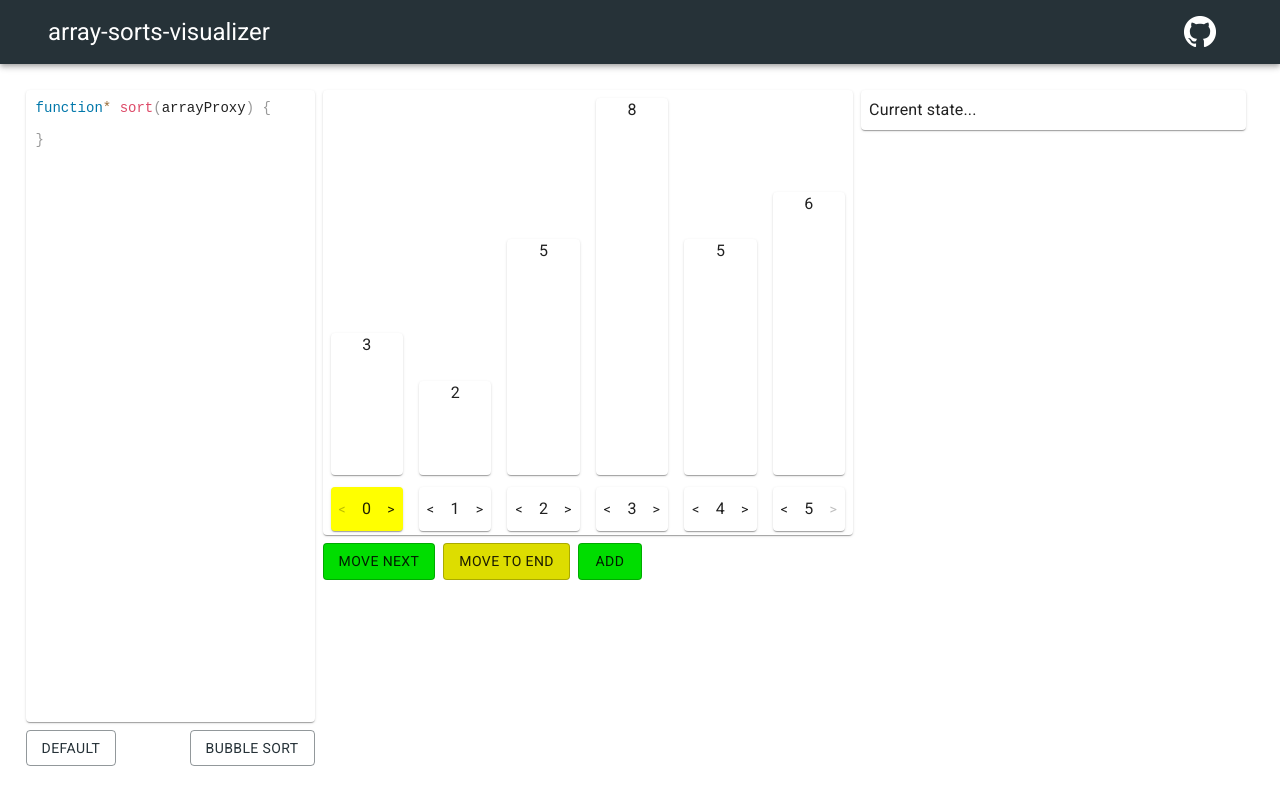
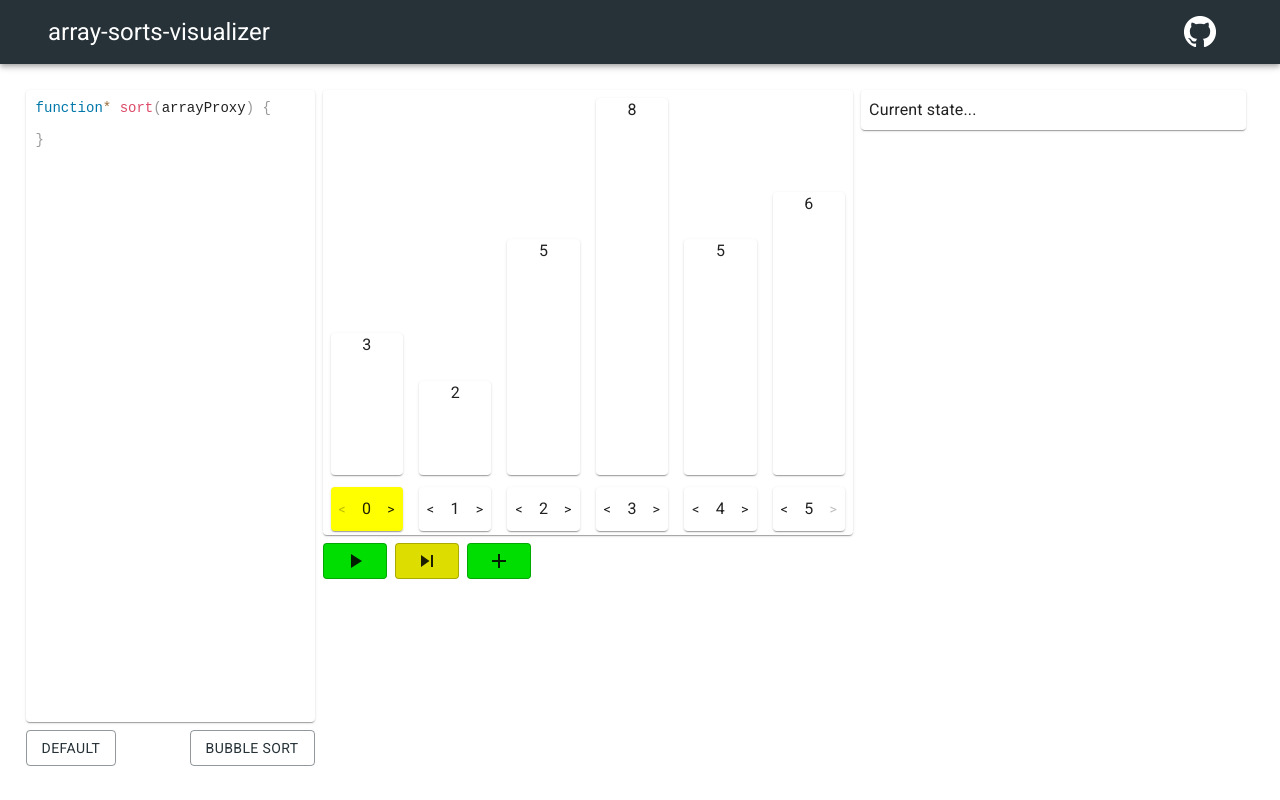
Before and after one commit to TrickyBestia/array-sorts-visualizer, a React (Create React App) app: page / in a window 1280 px wide. Built offline with nearby package versions, Linux system fonts and the light colour scheme.

Commit message:
Add button icons instead of text

```diff
--- a/package.json
+++ b/package.json
@@ -12,6 +12,7 @@
   "dependencies": {
     "@fontsource/roboto": "^4.2.1",
     "@material-ui/core": "^4.11.3",
+    "@material-ui/icons": "^4.11.2",
     "prismjs": "^1.23.0",
     "react": "^17.0.1",
     "react-dom": "^17.0.1",
--- a/src/components/ArrayProxyStepViewerItem/index.tsx
+++ b/src/components/ArrayProxyStepViewerItem/index.tsx
@@ -1,4 +1,12 @@
-import { Box, Button, Grid, Paper, Typography } from '@material-ui/core';
+import {
+  Box,
+  Button,
+  Grid,
+  IconButton,
+  Paper,
+  Typography,
+} from '@material-ui/core';
+import { Delete } from '@material-ui/icons';
 import React, { useState } from 'react';
 
 type Props = {
@@ -44,7 +52,11 @@ export default function ArrayProxyStepViewerItem(props: Props): JSX.Element {
           </Grid>
         </Grid>
       </Box>
-      <Box padding={1}>
+      <Box
+        padding={1}
+        onMouseEnter={() => setDeletionTooltipShowed(true)}
+        onMouseLeave={() => setDeletionTooltipShowed(false)}
+      >
         <Paper style={{ backgroundColor: props.indexColor }}>
           <Grid
             container
@@ -64,18 +76,16 @@ export default function ArrayProxyStepViewerItem(props: Props): JSX.Element {
               </Button>
             </Grid>
             <Grid item>
-              <Box
-                onMouseEnter={() => setDeletionTooltipShowed(true)}
-                onMouseLeave={() => setDeletionTooltipShowed(false)}
-              >
-                {isDeletionTooltipShowed ? (
-                  <Button onClick={() => props.onDelete(props.index)}>
-                    delete
-                  </Button>
-                ) : (
-                  <Typography align="center">{props.index}</Typography>
-                )}
-              </Box>
+              {isDeletionTooltipShowed ? (
+                <IconButton
+                  style={{ padding: 0 }}
+                  onClick={() => props.onDelete(props.index)}
+                >
+                  <Delete />
+                </IconButton>
+              ) : (
+                <Typography align="center">{props.index}</Typography>
+              )}
             </Grid>
             <Grid item>
               <Button
--- a/src/components/ExecutionController/index.tsx
+++ b/src/components/ExecutionController/index.tsx
@@ -1,4 +1,5 @@
 import { Button, Grid } from '@material-ui/core';
+import { Add, PlayArrow, SkipNext } from '@material-ui/icons';
 import React, { useState } from 'react';
 import ArrayProxy from '../../utils/ArrayProxy';
 
@@ -15,25 +16,8 @@ export default function ExecutionController(props: Props): JSX.Element {
     <Grid container direction="row" spacing={1}>
       <Grid item>
         <Button
+          variant="outlined"
           style={{ backgroundColor: '#00DD00' }}
-          variant="outlined"
-          disabled={!isEnabled}
-          onClick={() => {
-            if (props.sortIterator?.next().done) {
-              if (!previousIsDone) {
-                setPreviousIsDone(() => true);
-                props.onSortDone();
-              }
-            } else setPreviousIsDone(() => false);
-          }}
-        >
-          Move next
-        </Button>
-      </Grid>
-      <Grid item>
-        <Button
-          style={{ backgroundColor: '#DDDD00' }}
-          variant="outlined"
           disabled={!isEnabled}
           onClick={async () => {
             for (;;) {
@@ -48,7 +32,24 @@ export default function ExecutionController(props: Props): JSX.Element {
             }
           }}
         >
-          Move to end
+          <PlayArrow />
+        </Button>
+      </Grid>
+      <Grid item>
+        <Button
+          variant="outlined"
+          style={{ backgroundColor: '#DDDD00' }}
+          disabled={!isEnabled}
+          onClick={() => {
+            if (props.sortIterator?.next().done) {
+              if (!previousIsDone) {
+                setPreviousIsDone(() => true);
+                props.onSortDone();
+              }
+            } else setPreviousIsDone(() => false);
+          }}
+        >
+          <SkipNext />
         </Button>
       </Grid>
       <Grid item>
@@ -64,7 +65,7 @@ export default function ExecutionController(props: Props): JSX.Element {
             props.addNewElement(element);
           }}
         >
-          Add
+          <Add />
         </Button>
       </Grid>
     </Grid>
```
Also changed, not shown: 1 other file (tests, documents, lock files or other folders).
